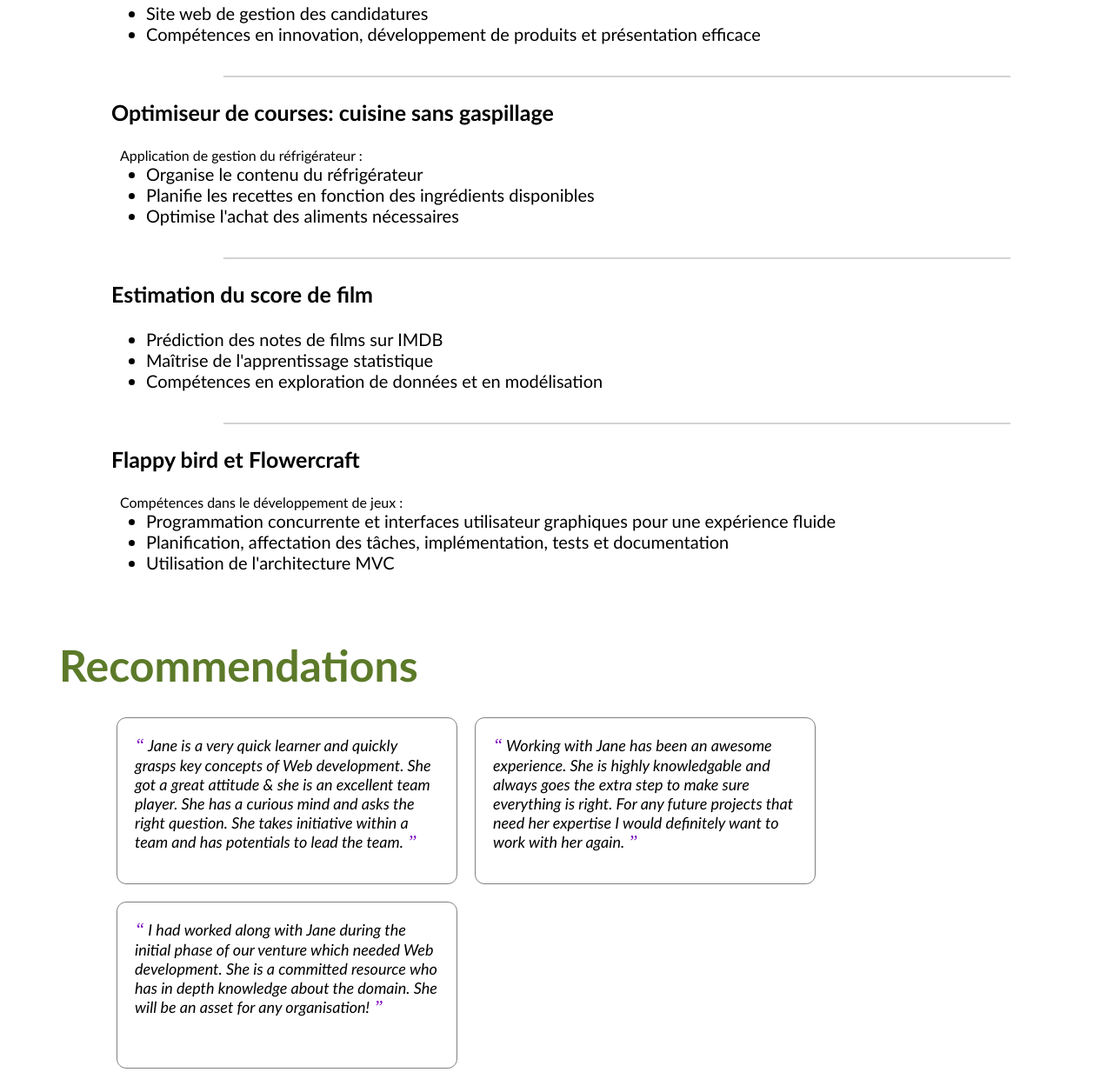
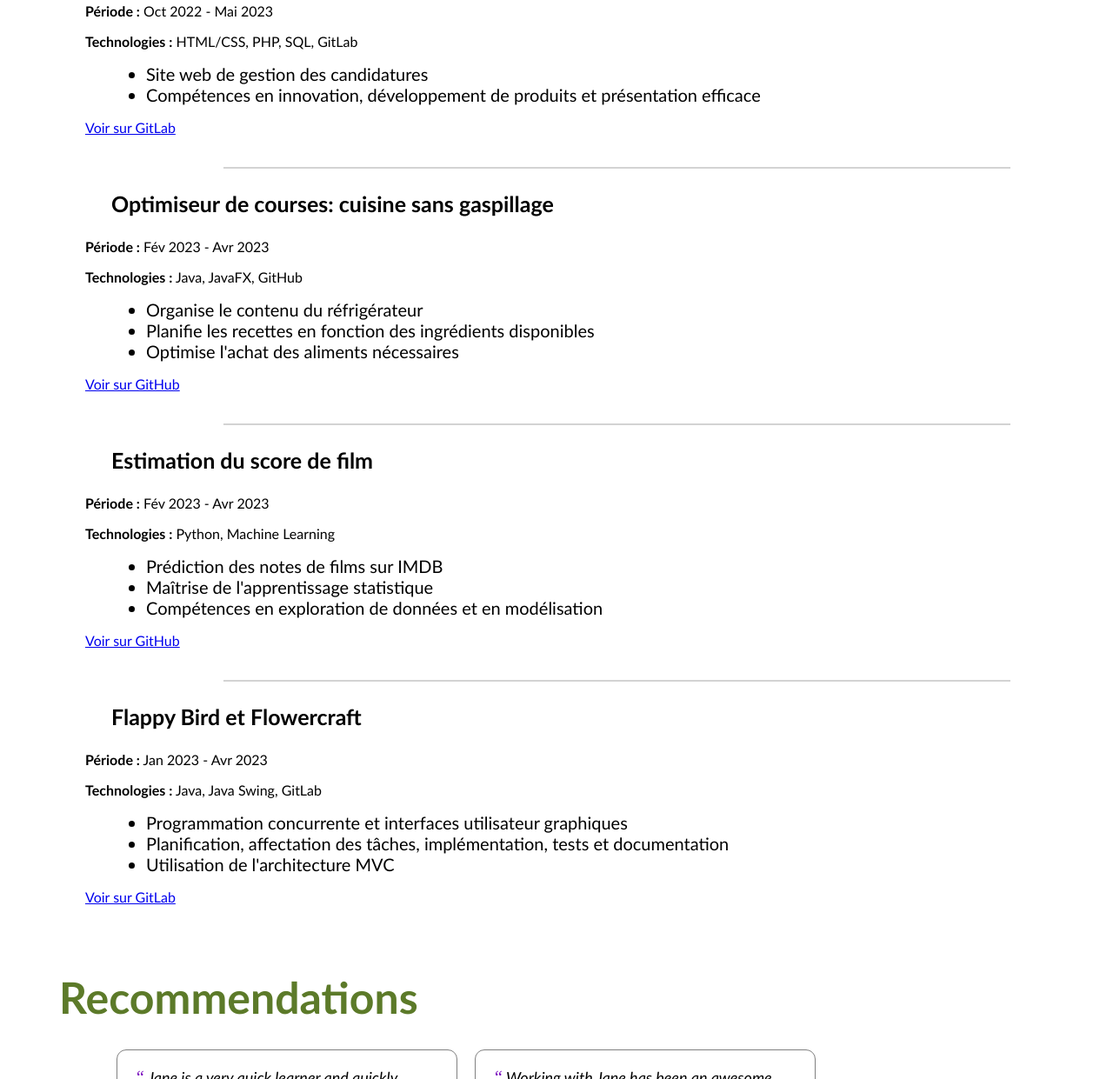
Before and after one commit to yangx219/YANGXue-portfolio, a plain HTML site: page index.html in a window 1280 px wide. Shown: the part 1412-2653 px from the top of the page at 87% size. Drawn offline with Linux system fonts and the light colour scheme.

Commit message:
projects modify

```diff
--- a/index.html
+++ b/index.html
@@ -58,38 +58,38 @@
         <div class="skill">
           <img src="html_finalprojimages/html5.png"/>
           <h6>HTML</h6>
-          <p>2 years experience</p>
+          <p>3 years experience</p>
         </div>
 
         <div class="skill">
             <img src="html_finalprojimages/CSS3.png"/>
             <h6>CSS</h6>
-            <p>2 years experience</p>
+            <p>3 years experience</p>
         </div>
 
         <div class="skill">
           <img src="html_finalprojimages/js.jpeg"/>
           <h6>JavaScript</h6>
-          <p>1 years experience</p>
+          <p>2 years experience</p>
         </div>
 
         <div class="skill">
             <img src="html_finalprojimages/java.png"/>
             <h6>Java</h6>
-            <p>3 years experience</p>
+            <p>4 years experience</p>
         </div>
 
         <div class="skill">
             <img src="html_finalprojimages/react.png"/>
             <h6>React</h6>
-            <p>1 years experience</p>
+            <p>2 years experience</p>
         </div>
 
 
         <div class="skill">
             <img src="html_finalprojimages/node.png"/>
             <h6>Node.js</h6>
-            <p>1 years experience</p>
+            <p>2 years experience</p>
         </div>
 
         <!-- Add more skills here -->
@@ -100,52 +100,65 @@
 
    <!-- Projects -->
 <section class="projects" id="projects">
-      <h2>
-        Projects
-      </h2>
+  <h2>Projects</h2>
   <div style="clear:both;"></div>
 
   <div id="projects-container" class="projects-container">
+
       <div class="project-card">
           <h3>EasyApply</h3>
+          <p><strong>Période :</strong> Oct 2022 - Mai 2023</p>
+          <p><strong>Technologies :</strong> HTML/CSS, PHP, SQL, GitLab</p>
           <ul>
               <li>Site web de gestion des candidatures</li>
               <li>Compétences en innovation, développement de produits et présentation efficace</li>
           </ul>
+          <p><a href="https://gitlab.com/mon-projet-easyapply" target="_blank">Voir sur GitLab</a></p>
       </div>
       <hr>
+
       <div class="project-card">
           <h3>Optimiseur de courses: cuisine sans gaspillage</h3>
+          <p><strong>Période :</strong> Fév 2023 - Avr 2023</p>
+          <p><strong>Technologies :</strong> Java, JavaFX, GitHub</p>
           <ul>
-              Application de gestion du réfrigérateur :<br>
               <li>Organise le contenu du réfrigérateur</li>
               <li>Planifie les recettes en fonction des ingrédients disponibles</li>
               <li>Optimise l'achat des aliments nécessaires</li>
-
           </ul>
+          <p><a href="https://github.com/mon-projet-cuisine" target="_blank">Voir sur GitHub</a></p>
       </div>
       <hr>
+
       <div class="project-card">
-            <h3>Estimation du score de film </h3>
+          <h3>Estimation du score de film</h3>
+          <p><strong>Période :</strong> Fév 2023 - Avr 2023</p>
+          <p><strong>Technologies :</strong> Python, Machine Learning</p>
           <ul>
               <li>Prédiction des notes de films sur IMDB</li>
               <li>Maîtrise de l'apprentissage statistique</li>
               <li>Compétences en exploration de données et en modélisation</li>
           </ul>
+          <p><a href="https://github.com/mon-projet-film" target="_blank">Voir sur GitHub</a></p>
       </div>
       <hr>
+
       <div class="project-card">
-            <h3>Flappy bird et Flowercraft </h3>
+          <h3>Flappy Bird et Flowercraft</h3>
+          <p><strong>Période :</strong> Jan 2023 - Avr 2023</p>
+          <p><strong>Technologies :</strong> Java, Java Swing, GitLab</p>
           <ul>
-              Compétences dans le développement de jeux :<br>
-              <li>Programmation concurrente et interfaces utilisateur graphiques pour une expérience fluide</li>
+              <li>Programmation concurrente et interfaces utilisateur graphiques</li>
               <li>Planification, affectation des tâches, implémentation, tests et documentation</li>
               <li>Utilisation de l'architecture MVC</li>
           </ul>
+          <p><a href="https://gitlab.com/mon-projet-jeu" target="_blank">Voir sur GitLab</a></p>
       </div>
+
   </div>
 </section>
 <div style="clear:both;"></div>
+
 
     <!-- Recommendations -->
     <section id="recommendations">
```
Lines whose indentation alone changed are shown as unchanged.
